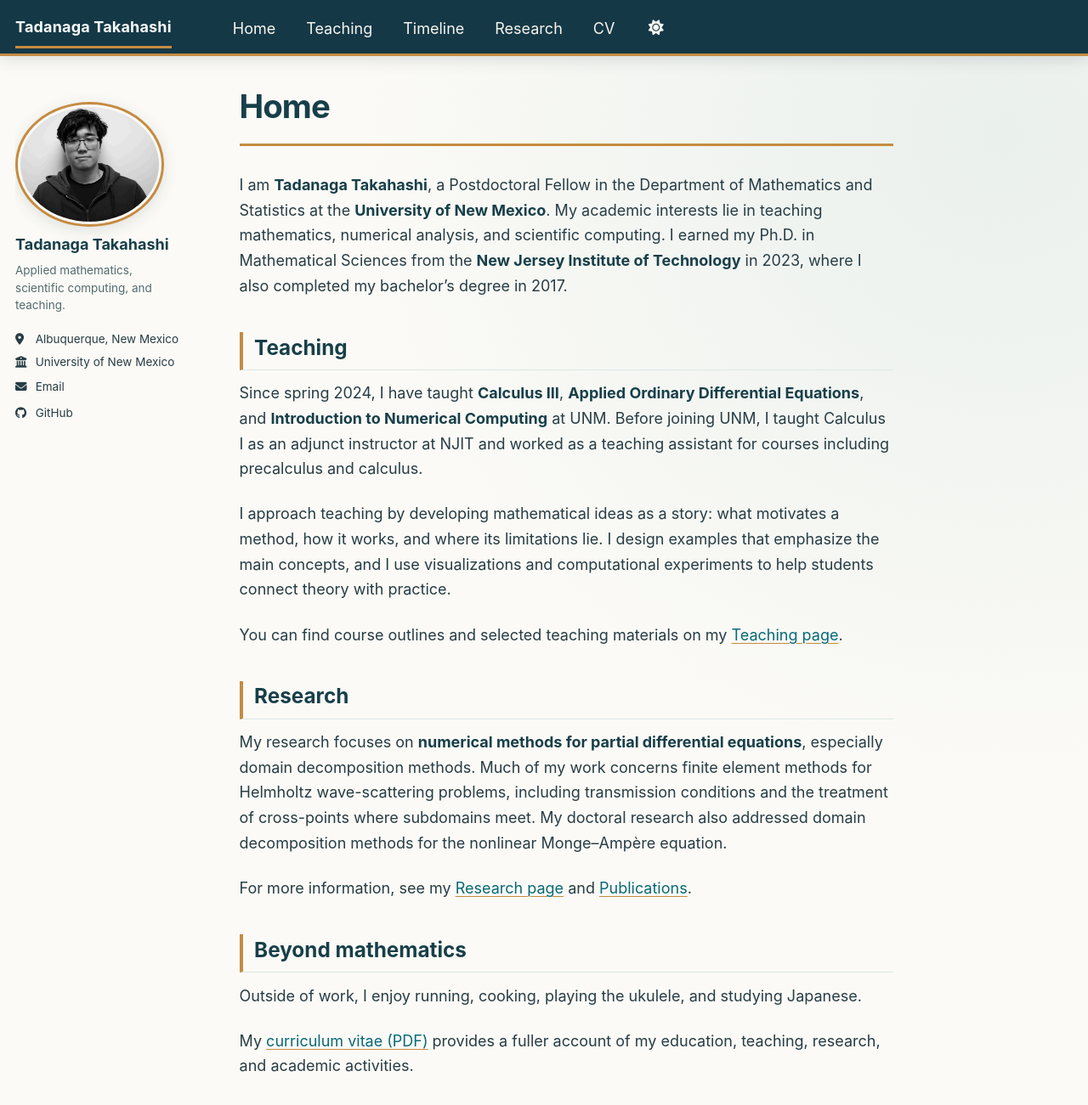
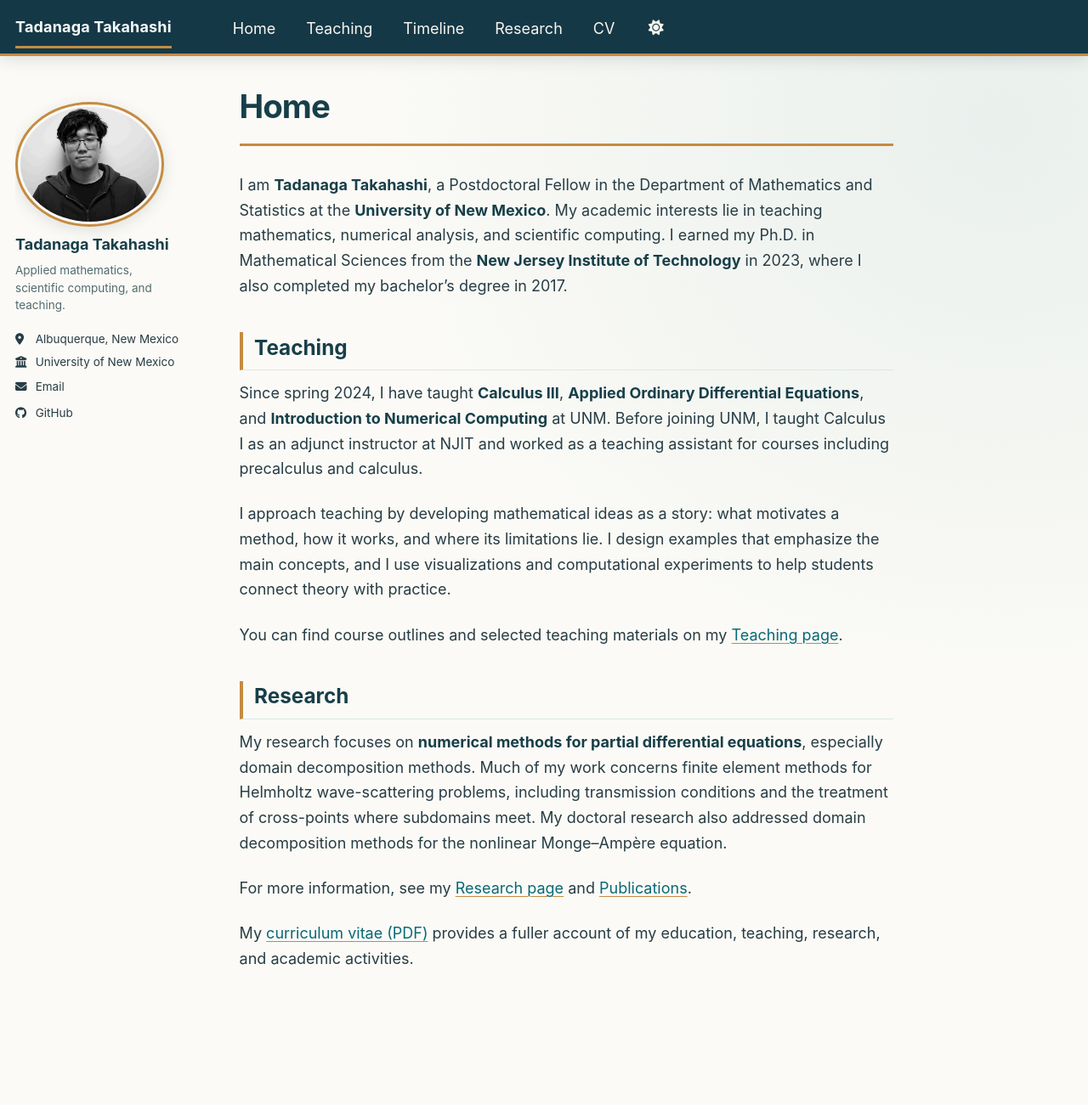
Before and after one commit to tadanaga/webpage, a Jekyll site: the page built from _pages/about.md, in a window 1280 px wide and 1320 px high. Shown: the top 1301 px of the window at 85% size. Built offline with Jekyll 4.4.1, drawn with Linux system fonts in a browser that asks for light colours; a style sheet for code colours, icons or effects is not loaded.

Commit message:
Update about.md

```diff
--- a/_pages/about.md
+++ b/_pages/about.md
@@ -20,8 +20,4 @@ My research focuses on **numerical methods for partial differential equations**,
 
 For more information, see my [Research page]({{ '/portfolio/' | relative_url }}) and [Publications]({{ '/publications/' | relative_url }}).
 
-## Beyond mathematics
-
-Outside of work, I enjoy running, cooking, playing the ukulele, and studying Japanese.
-
 My [curriculum vitae (PDF)]({{ '/files/takahashi_cv.pdf' | relative_url }}) provides a fuller account of my education, teaching, research, and academic activities.
```
